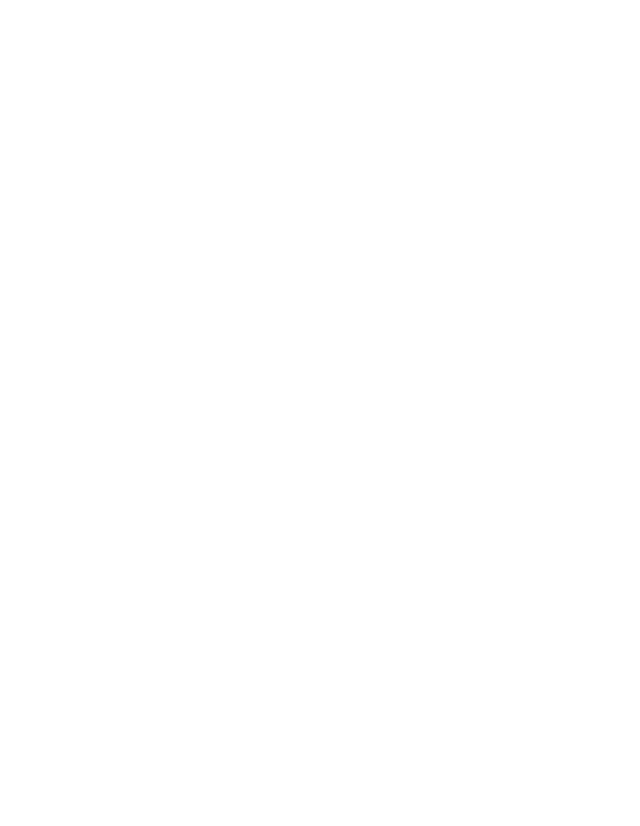
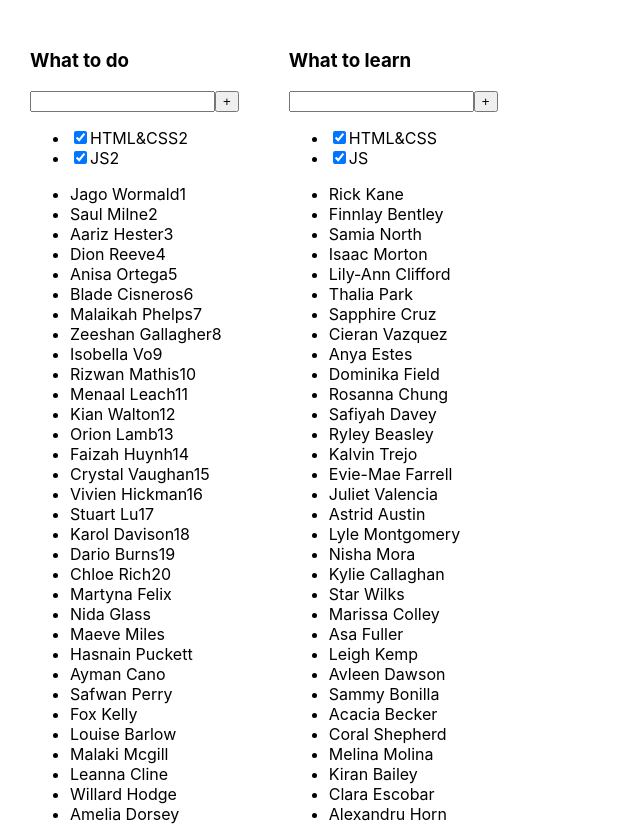
Before and after one commit to Kliapwnz/newTODOLIST, a React (Create React App) app: page / in a window 1280 px wide. Shown: the top 826 px of the page, without its empty margins (0-640 px from the left). Before the commit the page ends 800 px from the top, so only its background shows below. Built offline with nearby package versions, Linux system fonts and the light colour scheme.

Commit message:
confirmed

```diff
--- a/src/App.tsx
+++ b/src/App.tsx
@@ -126,8 +126,8 @@
 
     return (
         <div className="App">
-            <Tasks tasks={data1}/>
-            <Tasks tasks={data2}/>
+            <Tasks title="What to do" tasks={data1.tasks} students={data1.students}/>
+            <Tasks title="What to learn" tasks={data2.tasks} students={data2.students}/>
         </div>
     );
 }
--- a/src/Tasks.tsx
+++ b/src/Tasks.tsx
@@ -12,10 +12,30 @@
     isDone: boolean
 }
 
+
+
 export const Tasks = (props: PropsType) => {
     return (
         <div>
             <h3>{props.title}</h3>
+            <div>
+                <input/>
+                <button>+</button>
+            </div>
+            <ul>
+                {props.tasks.map(e => {
+                    return (
+                        <li><input type="checkbox" checked={e.isDone}/><span>{e.title}</span></li>
+                    )
+                })}
+            </ul>
+            <ul>
+                {props.students.map(e=>{
+                    return(
+                        <li>{e}</li>
+                    )
+                })}
+            </ul>
         </div>
     );
 };
```
